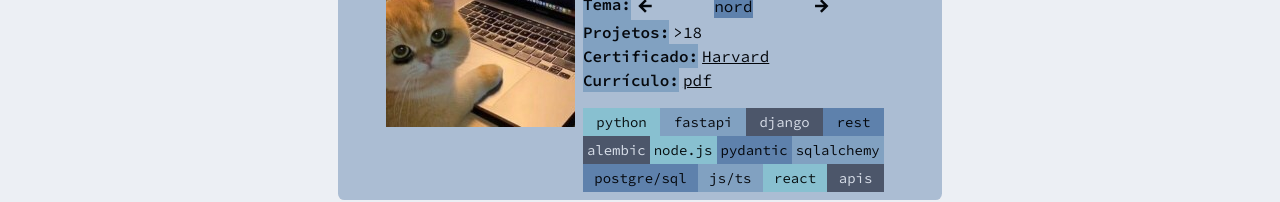
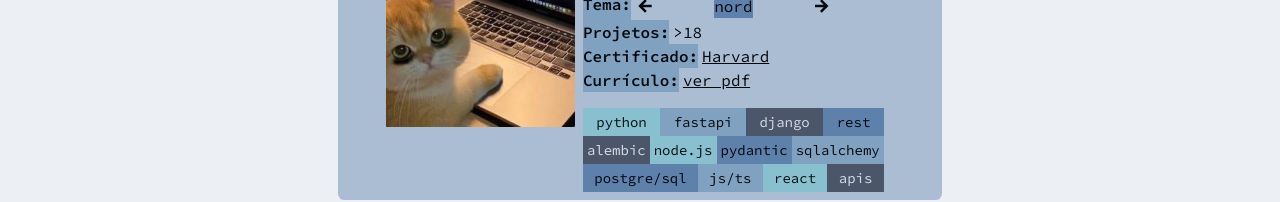
Before and after one commit to dlgiovani/dlgiovani.github.io, a React (Vite) app in the folder portfolio/: page / in a window 1280 px wide. Shown: the part 376-578 px from the top of the page. Built offline with nearby package versions, Linux system fonts and the light colour scheme; no server answers.

Commit message:
Update Info.tsx
Changed text

```diff
--- a/portfolio/src/components/Info.tsx
+++ b/portfolio/src/components/Info.tsx
@@ -44,7 +44,7 @@ const Info = ({ projectsCount, theme, handleChangeTheme }) => {
         <span className="text-primary-content">
           <a className="underline"
           href="/cv-giovani-drosda-lima-ptbr.pdf" target="_blank">
-            pdf
+            ver pdf
           </a>
         </span>
       </p>
```
